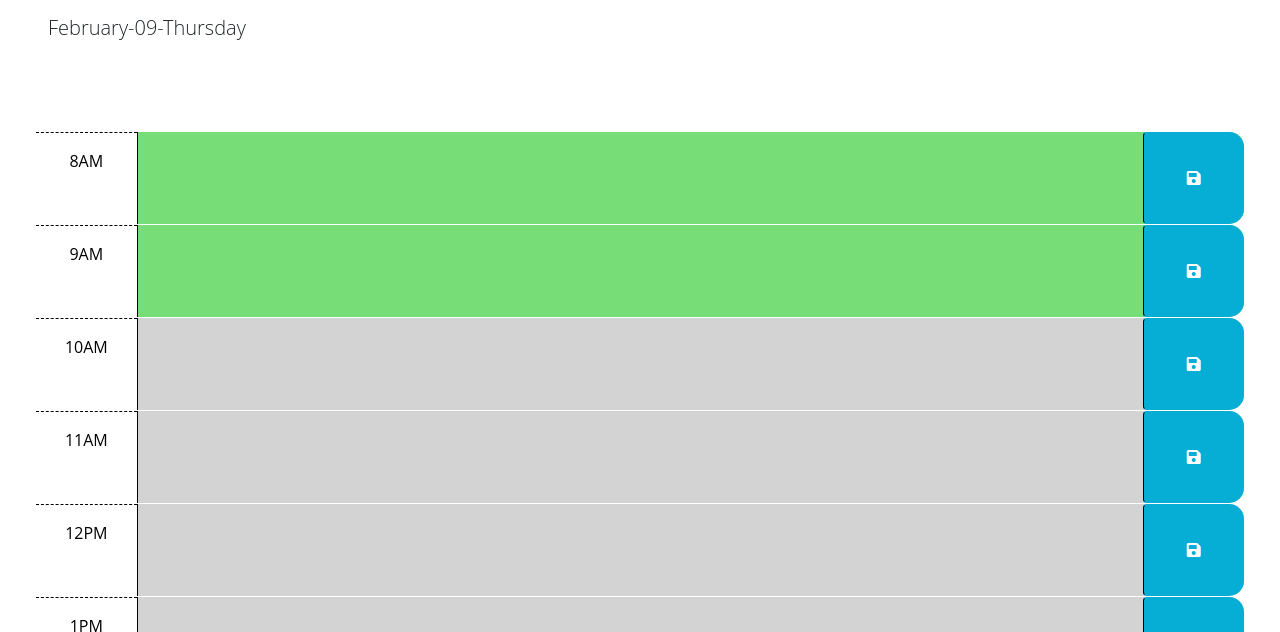
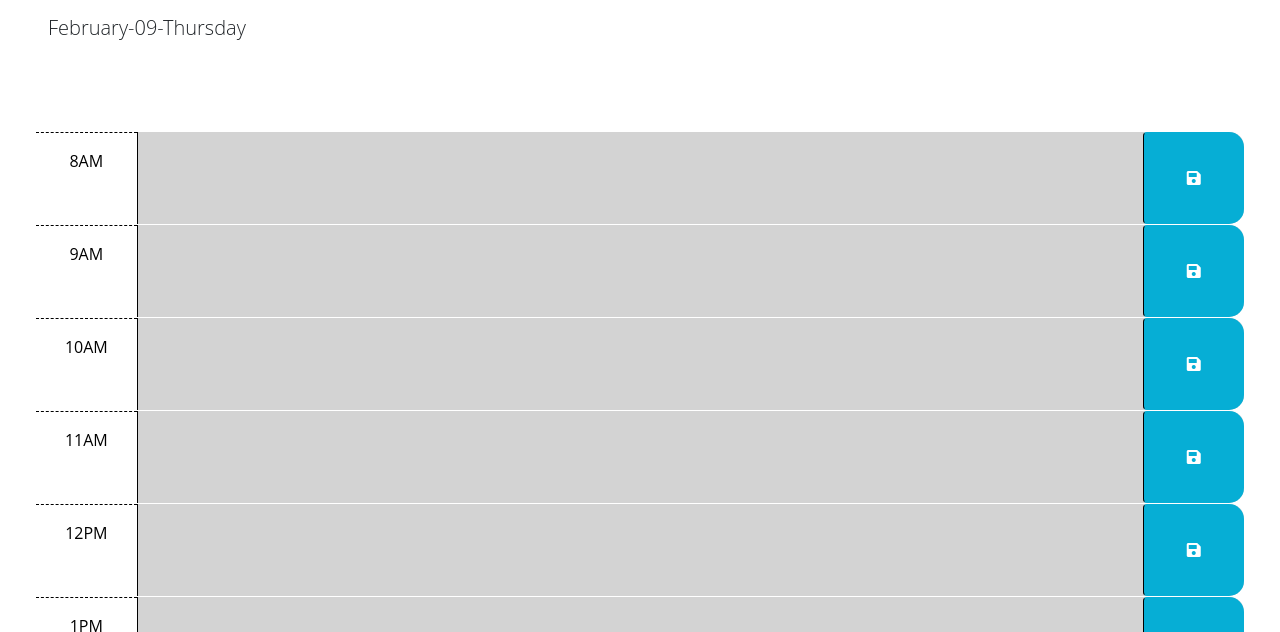
Before and after one commit to Leah-Harden/Day-Scheduler, a plain HTML site: page index.html in a window 1280 px wide. Shown: the part 166-798 px from the top of the page. Drawn offline with nearby package versions, Linux system fonts and the light colour scheme.

Commit message:
fixed parsing and deleted comments

```diff
--- a/scripts/script.js
+++ b/scripts/script.js
@@ -30,7 +30,7 @@
 
     // console.log("the current hour is " + realHour)
     //  console.log("the id of 'this' is: " + id)
-    if (id < realHour) {
+    if (parseInt(id) < parseInt(realHour)) {
       $(this).addClass("past");
     } else if (id == realHour) {
       $(this).addClass("present");
```
Also changed, not shown: index.html (+2 -12 lines).
